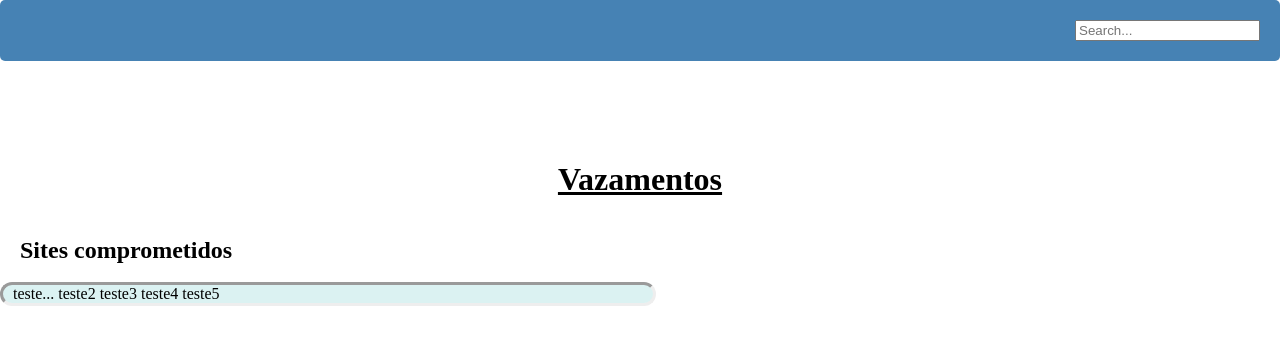
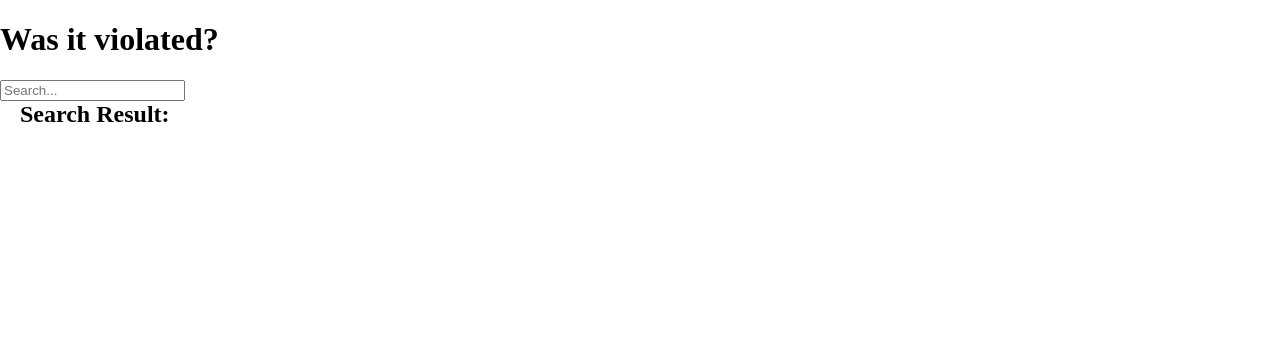
Before and after one commit to Godofcoffe/Gossiper, a plain HTML site: page index.html in a window 1280 px wide. Drawn offline with Linux system fonts and the light colour scheme.

Commit message:
fix: html refeito

```diff
--- a/index.html
+++ b/index.html
@@ -6,28 +6,20 @@
     <link rel="stylesheet" href="style/styles.css">
   </head>
   <body>
-    <div class="barra-busca">
-      <input type="text" id="busca" placeholder="Search...">
-    </div>
-    <div class="titulo">
-      <h1>Vazamentos</h1>
+    <div class="top-bar"></div>
+    <div class="title">
+      <h1>Was it violated?</h1>
     </div>
     <div class="corpo">
-      <article class="resultado-busca">
-        <h2>Resultado de Busca:</h2>
+      <div class="search-area">
+        <input type="text" id="busca" placeholder="Search...">
+      </div>
+      <article class="result-search">
+        <h2>Search Result:</h2>
         <h3></h3>
-        <span></span>
-      </article>
-      <br>
-
-      <h2>Sites comprometidos</h2>
-      <br>
-      <article class="sites">
-        teste...
-        teste2
-        teste3
-        teste4
-        teste5
+        <div class="description">
+          <span></span>
+        </div>
       </article>
     </div>
     <script src="scripts/run.js" charset="utf-8"></script>
```
